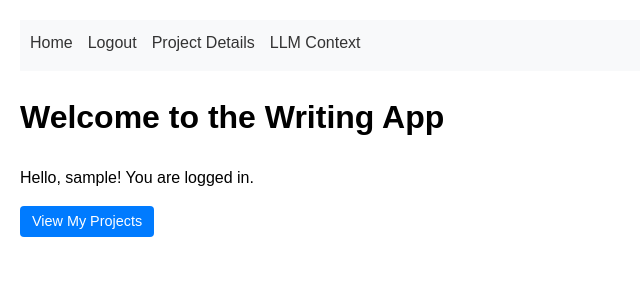
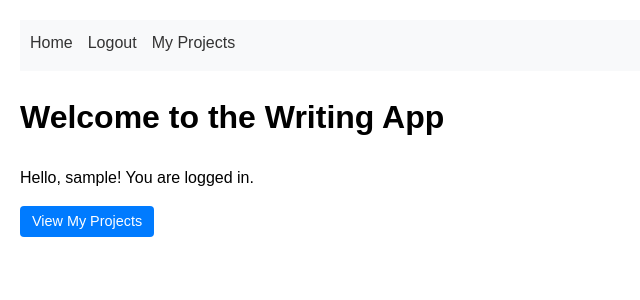
Before and after one commit to SudoMichel/writing, a Django app: page / in a window 1280 px wide. Shown: the top 300 px of the page, without its empty margins (0-640 px from the left). Run offline with Django 5.2, Linux system fonts and the light colour scheme; the visitor is signed in with stand-in values (Sample User, id 1).

Commit message:
Update project navigation links and enhance project context handling
- Replaced static project context links with dynamic links that reference the current project, improving user experience.
- Added a conditional check to display project context links only when a project is available, enhancing template logic and maintainability.

```diff
--- a/core/templates/core/base.html
+++ b/core/templates/core/base.html
@@ -13,8 +13,11 @@
         <a href="{% url 'home' %}">Home</a>
         {% if user.is_authenticated %}
             <a href="{% url 'logout' %}">Logout</a>
-            <a href="{% url 'ai:view_project_context_html' project_id=1 %}">Project Details</a>
-            <a href="{% url 'ai:view_project_context_llm' project_id=1 %}">LLM Context</a>
+            <a href="{% url 'project_list' %}">My Projects</a>
+            {% if project %}
+            <a href="{% url 'ai:view_project_context_html' project_id=project.pk %}">Project Details</a>
+            <a href="{% url 'ai:view_project_context_llm' project_id=project.pk %}">LLM Context</a>
+            {% endif %}
         {% else %}
             <a href="{% url 'login' %}">Login</a>
             <a href="{% url 'register' %}">Register</a>
```
